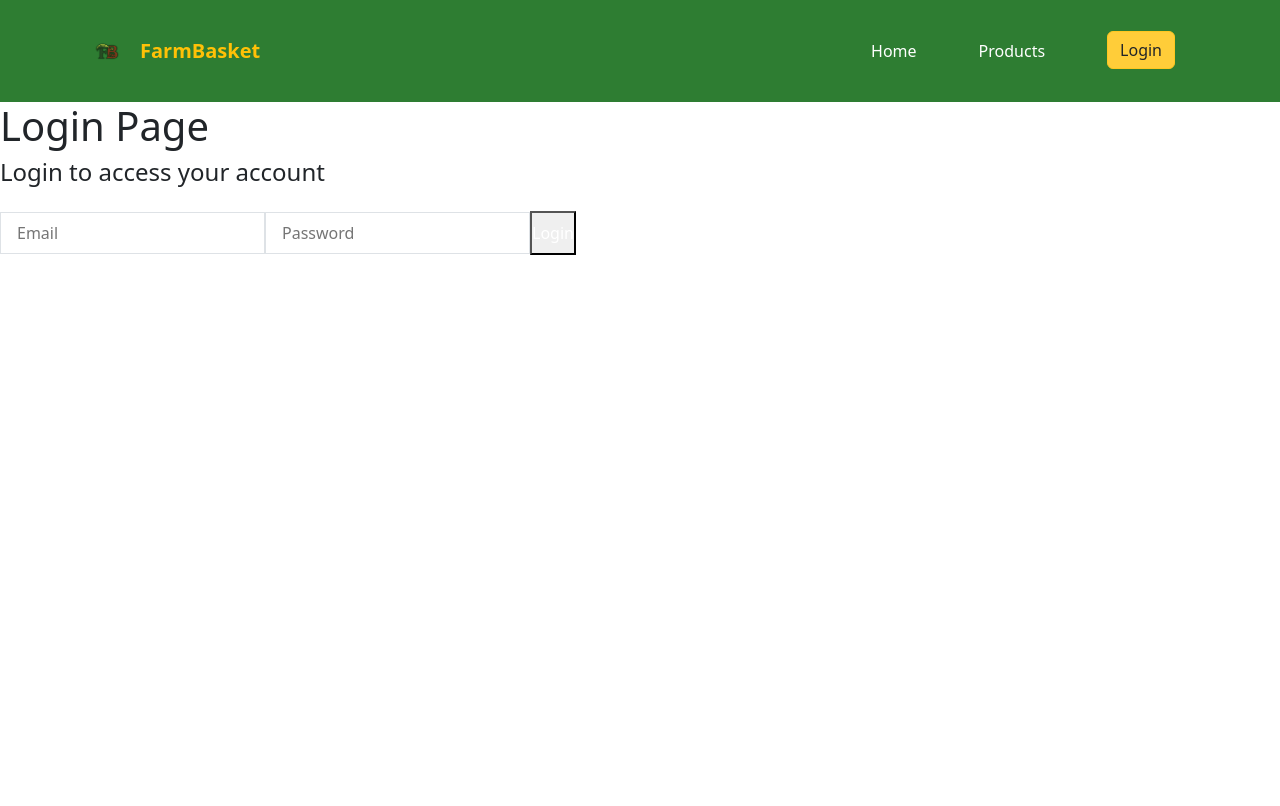
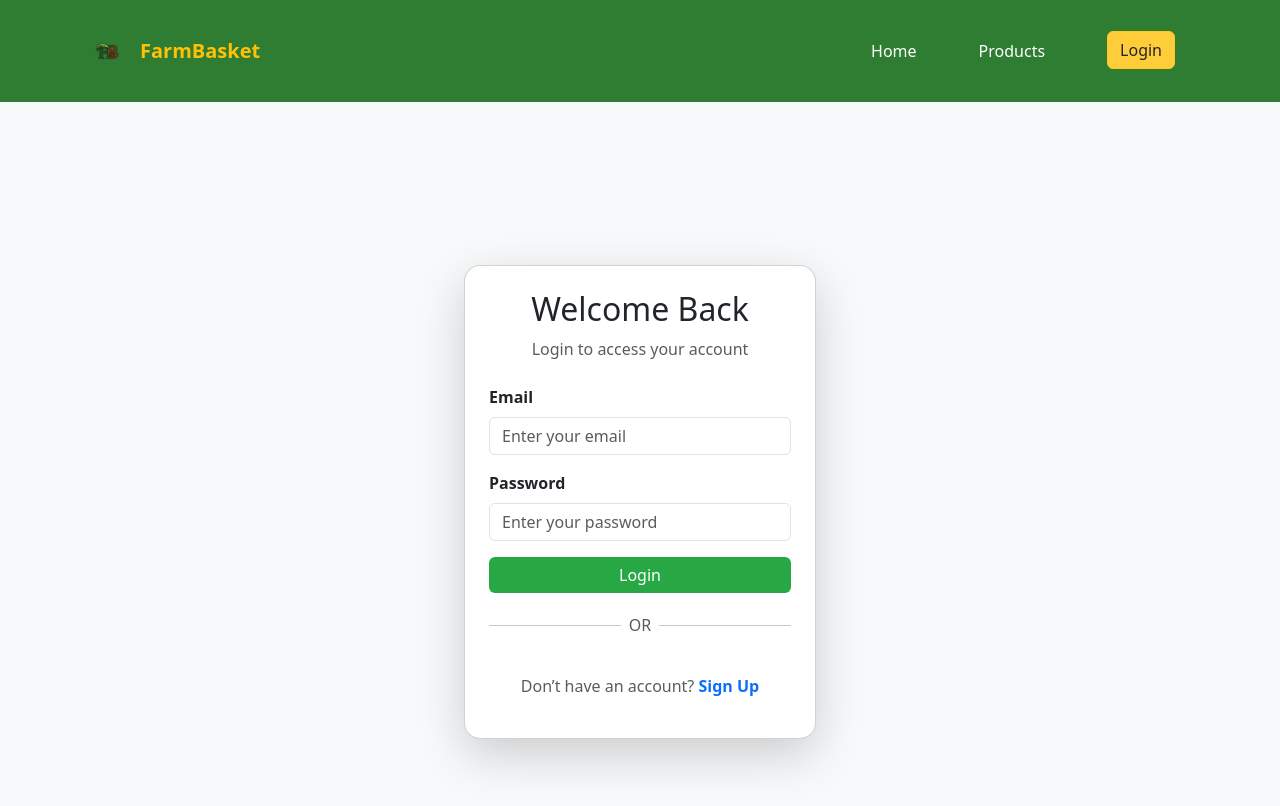
Before and after one commit to AzlanSindhi/E-Com-Store, a React (Vite) app in the folder seeds-pesticide/: page /login in a window 1280 px wide. Shown: the top 806 px of the page. Built offline with nearby package versions, Linux system fonts and the light colour scheme.

Commit message:
added images, made ldesigned login page

```diff
--- a/seeds-pesticide/src/components/Login.jsx
+++ b/seeds-pesticide/src/components/Login.jsx
@@ -1,30 +1,56 @@
-import React from 'react';
+import React from "react";
 
 const Login = () => {
     return (
-        <div className="flex flex-col items-center justify-center min-h-screen bg-gray-100">
-            <div className="bg-white p-6 rounded-2xl shadow-md w-80">
-                <h1 className="text-2xl font-bold mb-2">Login Page</h1>
-                <h4 className="text-gray-600 mb-4">Login to access your account</h4>
+        <div className="d-flex align-items-center justify-content-center vh-100 bg-light">
+            <div className="card shadow-lg p-4" style={{ width: "22rem", borderRadius: "1rem" }}>
 
-                <form className="flex flex-col space-y-3">
+                <h2 className="text-center mb-2">Welcome Back</h2>
+                <p className="text-muted text-center mb-4">Login to access your account</p>
+
+                <form>
+
+                    <div className="mb-3">
+                        <label htmlFor="email" className="form-label fw-semibold">Email</label>
                         <input
                             type="email"
-                        placeholder="Email"
-                        className="border rounded-lg px-3 py-2 focus:outline-none focus:ring-2 focus:ring-blue-500"
+                            id="email"
+                            className="form-control"
+                            placeholder="Enter your email"
+                            required
                         />
+                    </div>
+                    <div className="mb-3">
+                        <label htmlFor="password" className="form-label fw-semibold">Password</label>
                         <input
                             type="password"
-                        placeholder="Password"
-                        className="border rounded-lg px-3 py-2 focus:outline-none focus:ring-2 focus:ring-blue-500"
+                            id="password"
+                            className="form-control"
+                            placeholder="Enter your password"
+                            required
                         />
-                    <button
-                        type="submit"
-                        className="bg-blue-500 text-white rounded-lg py-2 hover:bg-blue-600 transition"
-                    >
+                    </div>
+
+
+                    <button type="submit" className="btn btn-primary w-100" style={{ backgroundColor: "#28a745", border: "none" }}>
                         Login
                     </button>
                 </form>
+
+
+                <div className="d-flex align-items-center my-3">
+                    <hr className="flex-grow-1" />
+                    <span className="mx-2 text-muted">OR</span>
+                    <hr className="flex-grow-1" />
+                </div>
+
+
+                <p className="text-center text-muted mt-3">
+                    Don’t have an account?{" "}
+                    <a href="/signup" className="text-primary fw-semibold text-decoration-none">
+                        Sign Up
+                    </a>
+                </p>
             </div>
         </div>
     );
--- a/seeds-pesticide/src/components/Products.jsx
+++ b/seeds-pesticide/src/components/Products.jsx
@@ -1,12 +1,44 @@
-import React from 'react';
+import React from 'react'
+import seedImg from '../assets/products/seeds.jpg';
+import pestImg from '../assets/products/pesticide.webp';
 
 const Product = () => {
+    const products = [
+        {
+            id: 1,
+            name: "Organic Seeds",
+            description: "High-quality organic seeds for healthy crop growth.",
+            image: seedImg,
+        },
+        {
+            id: 2,
+            name: "Pesticide Spray",
+            description: "Effective pest control solution for your crops.",
+            image: pestImg
+        }
+    ]
+
     return (
-        <div>
-            <h1>Products Page</h1>
-            <h4>Products will be added soon</h4>
+        <div className="container my-5">
+            <h1 className="text-center text-success mb-4">Our Products</h1>
+            <div className="row">
+                {products.map(product => (
+                    <div key={product.id} className="col-md-6 mb-4">
+                        <div className="card shadow-sm h-100">
+                            <img src={product.image} className="card-img-top" alt={product.name} style={{ height: "300px", objectFit: "cover" }} />
+                            <div className="card-body">
+                                <h5 className="card-title">{product.name}</h5>
+                                <p className="card-text">{product.description}</p>
+                            </div>
+                            <div className="card-footer text-center">
+                                <button className="btn btn-success">Buy Now</button>
+                            </div>
+                        </div>
+                    </div>
+                ))}
+            </div>
         </div>
     )
 }
 
-export default Product;
+export default Product
```
Also changed, not shown: seeds-pesticide/src/assets/products/pesticide.webp (added), seeds-pesticide/src/assets/products/seeds.jpg (added). Lines whose indentation alone changed are shown as unchanged.
